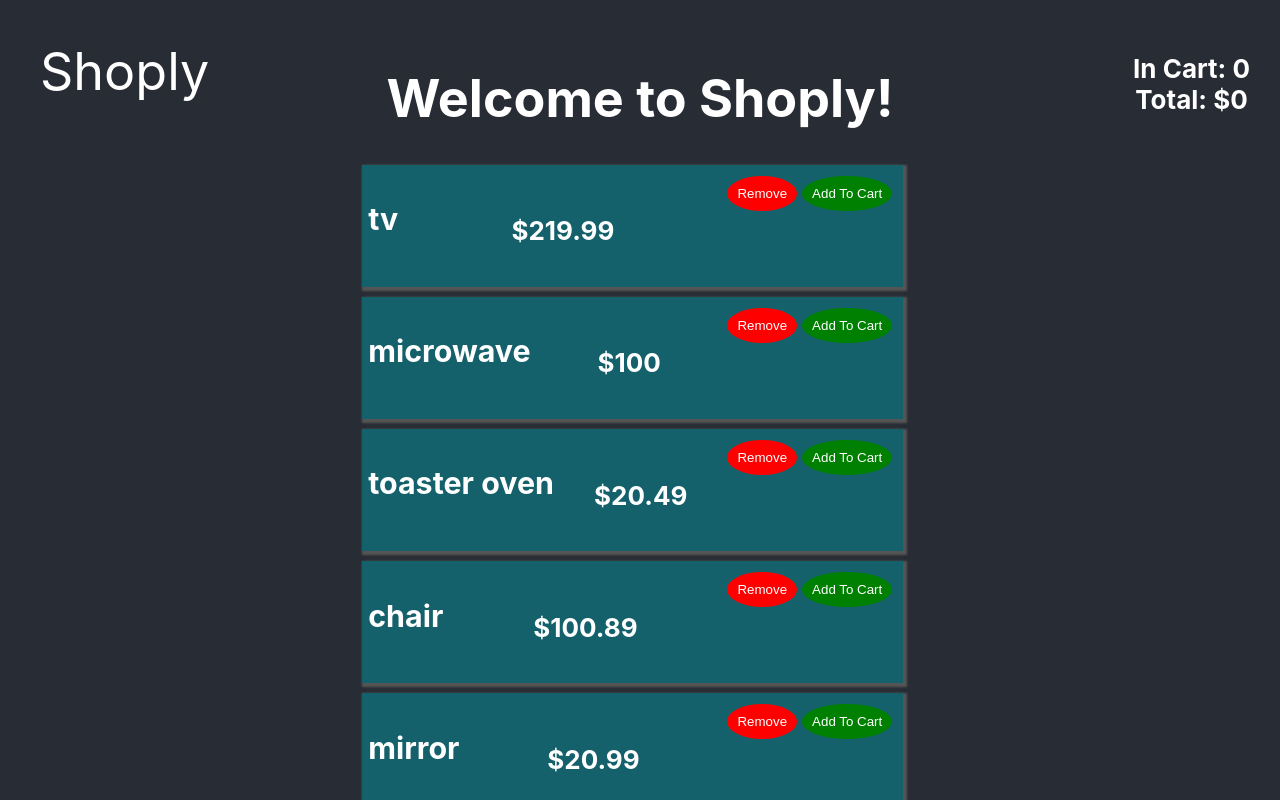
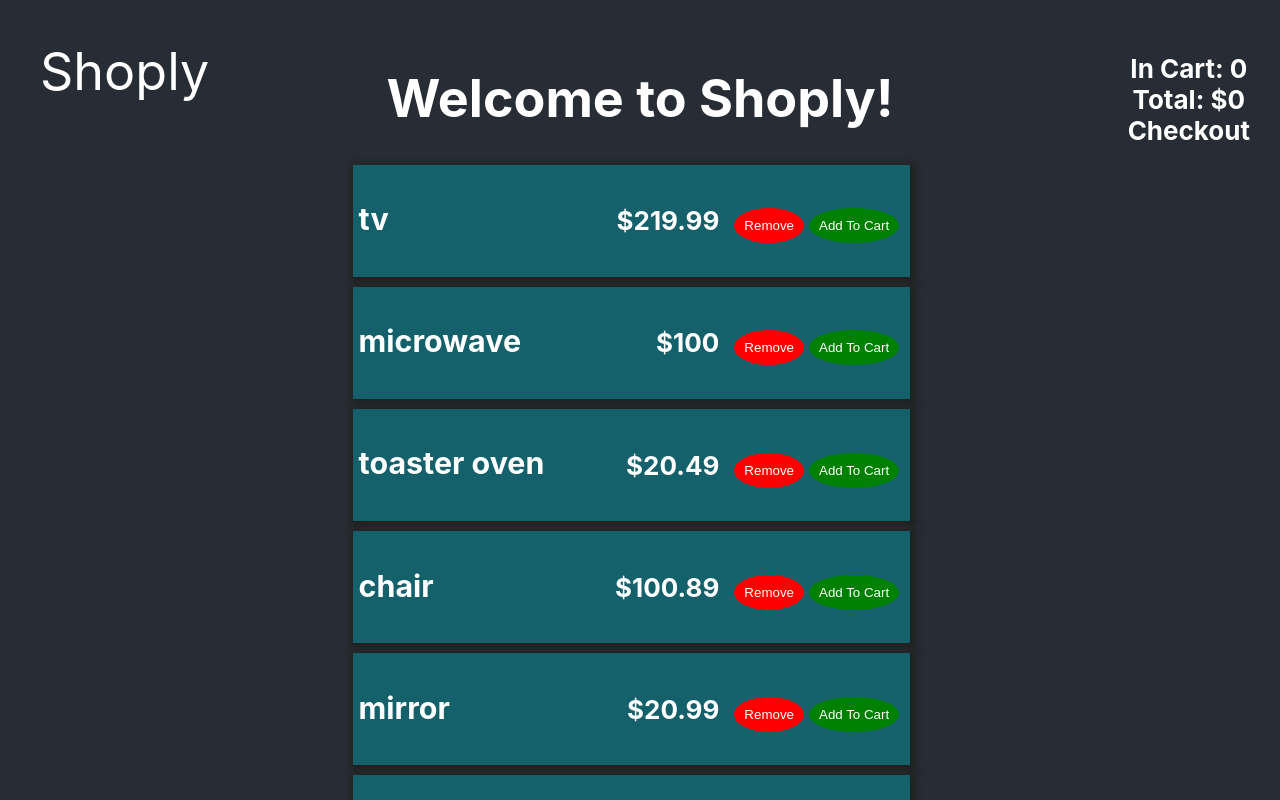
Before and after one commit to aloshon/redux-shoply, a React (Create React App) app: page / in a window 1280 px wide. Shown: the top 800 px of the page. Built offline with nearby package versions, Linux system fonts and the light colour scheme.

Commit message:
fix styling

```diff
--- a/src/ItemDetails.css
+++ b/src/ItemDetails.css
@@ -1,6 +1,6 @@
 .product-image{
-    max-width: 500px;
-    max-height: 500px;
+    max-width: 300px;
+    max-height: 300px;
 }
 
 .product-add {
--- a/src/Items.css
+++ b/src/Items.css
@@ -3,23 +3,23 @@
     right: 14%;
     width: 110%;
     background-color: rgb(20, 97, 107);
-    box-shadow: 2px 2px 2px 2px #555555;
+    box-shadow: 2px 2px 6px 4px #222222;
     padding: 6px;
     margin: 10px;
+    display: flex;
+    justify-content: space-between;
 }
 
 .item-name{
     float: left;
-    display: inline-block;
 }
 
 .item-price{
     display: inline-block;
-    padding-top: 10px;
-    text-align: center;
+    margin-right: 15px;
 }
 
-.item-name:hover, .item-price:hover{
+.item-name:hover {
     color: #ccc;
 }
 
--- a/src/Items.js
+++ b/src/Items.js
@@ -11,9 +11,10 @@ const Item = ({id, name, price, quantity}) => {
         <li className="item">
             <Link exact to={`/inventory/${id}`} style={{ color:'inherit'}}>
                 <h3 className="item-name">{name}</h3>
-                <h4 className="item-price">${price}</h4>
+
             </Link>
             <span className="item-buttons">
+            <h4 className="item-price">${price}</h4>
                 <button
                 className="item-remove"
                 onClick={remove}>
--- a/src/Nav.css
+++ b/src/Nav.css
@@ -1,7 +1,7 @@
 .navbar {
     padding: 1rem;
     text-align: center;
-    width: 70%;
+    width: 100%;
 }
 
 .navbar a {
@@ -13,6 +13,7 @@
 .navbar a:hover {
     color: #ccc;
 }
+
 
 
 .cart-stats{
--- a/src/Nav.js
+++ b/src/Nav.js
@@ -7,11 +7,11 @@ function Nav() {
   const quantity = useSelector(state => state.cartQty);
   const total = useSelector(state => state.total);
   return (
-    <div>
+    <div className="navbar-wrapper">
       <nav className="navbar">
         <NavLink exact to="/" className="shoply-home">Shoply</NavLink>
         <NavLink exact to="/cart" className="cart-stats" data-testid="cart">
-          <h4>In Cart: {quantity} <br/> Total: ${total}</h4>
+          <h4>In Cart: {quantity} <br/> Total: ${total} <br/> Checkout</h4>
         </NavLink>
       </nav>
     </div>
```
